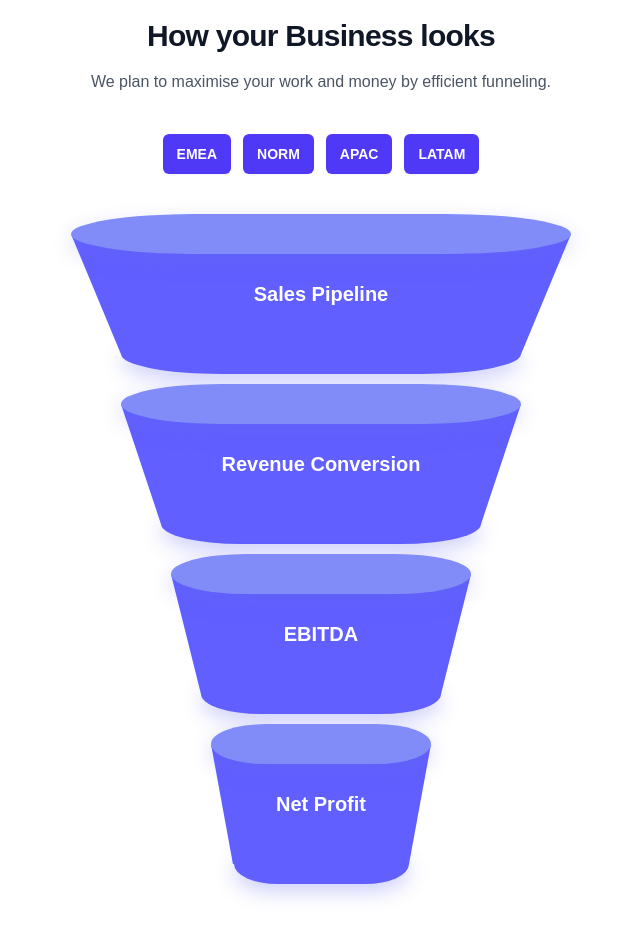
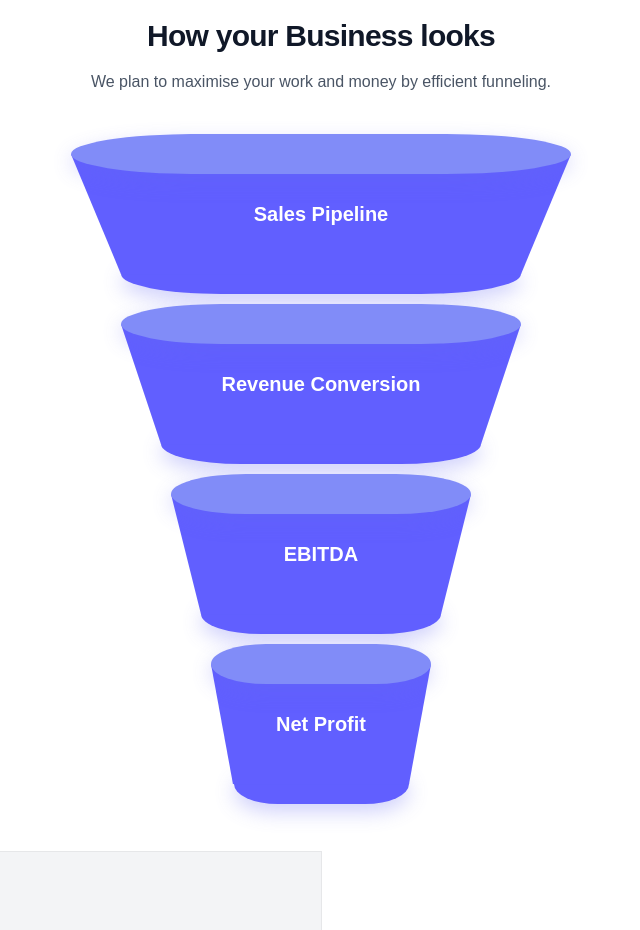
Before and after one commit to BYK-Oxford/byk-website, a Next.js app: page /home in a window 1280 px wide. Shown: the part 2540-3470 px from the top of the page, without its empty margins (319-959 px from the left). Built offline with nearby package versions, Linux system fonts and the light colour scheme.

Commit message:
changed and removed slicer. changed screen image removing numbers

```diff
--- a/src/app/home/components/funnel.tsx
+++ b/src/app/home/components/funnel.tsx
@@ -9,44 +9,6 @@ export default function Funnel() {
   const subHeadingRef = useRef<HTMLParagraphElement | null>(null);
   const paraRef = useRef<HTMLParagraphElement | null>(null);
   const funnelLayers = useRef<(HTMLDivElement | null)[]>([]);
-
-  const [highlightedIndex, setHighlightedIndex] = useState<number | null>(null);
-  const [glowStyle, setGlowStyle] = useState<{
-    left: string;
-    width: string;
-  } | null>(null);
-
-  // const handleHighlightRandomLayer = () => {
-  //   const totalLayers = funnelLayers.current.length;
-  //   const randomIndex = Math.floor(Math.random() * totalLayers);
-
-  //   // Generate random left (0% to 70%) and width (20% to 60%)
-  //   const leftPercent = Math.floor(Math.random() * 70);
-  //   const widthPercent = 20 + Math.floor(Math.random() * 40);
-
-  //   setHighlightedIndex(randomIndex);
-  //   setGlowStyle({
-  //     left: `${leftPercent}%`,
-  //     width: `${widthPercent}%`,
-  //   });
-  // };
-
-  const handleHighlightRandomLayer = () => {
-    const totalLayers = funnelLayers.current.length;
-    const randomIndex = Math.floor(Math.random() * totalLayers);
-
-    // Randomly choose "left" or "right"
-    const isLeft = Math.random() < 0.5;
-
-    // Fixed width (e.g., 40%)
-    const widthPercent = 40;
-
-    setHighlightedIndex(randomIndex);
-    setGlowStyle({
-      left: isLeft ? "0%" : `${100 - widthPercent}%`,
-      width: `${widthPercent}%`,
-    });
-  };
 
   useEffect(() => {
     if (headingRef.current) {
@@ -147,18 +109,6 @@ export default function Funnel() {
         </p>
       </div>
 
-      {/* Buttons */}
-      <div className="mx-auto max-w-xl text-center justify-center mb-10 flex gap-3 flex-wrap">
-        {["EMEA", "NORM", "APAC", "LATAM"].map((label, idx) => (
-          <button
-            key={idx}
-            onClick={handleHighlightRandomLayer}
-            className="w-fit rounded-md bg-indigo-600 px-3.5 py-2.5 text-sm font-semibold text-white shadow-xs hover:bg-indigo-500"
-          >
-            {label}
-          </button>
-        ))}
-      </div>
       {/* Funnel Layers */}
       <div className="flex flex-col items-center gap-[10px] transform scale-65 md:scale-100">
         {funnelData.map((layer, i) => (
@@ -167,9 +117,6 @@ export default function Funnel() {
             ref={(el) => {
               funnelLayers.current[i] = el;
             }}
-            className={`full-funnel ${
-              highlightedIndex === i ? "highlighted-layer" : ""
-            }`}
             style={{
               width: `${layer.width}px`,
               position: "relative",
@@ -178,9 +125,7 @@ export default function Funnel() {
           >
             {/* Top Cap */}
             <div
-              className={`funnel-top ${
-                highlightedIndex === i ? "highlighted-cap" : ""
-              }`}
+              className={"funnel-top "}
               style={{
                 height: "40px",
                 width: `${layer.width}px`,
@@ -196,46 +141,10 @@ export default function Funnel() {
 
             {/* Funnel Body */}
             <div
-              className={`funnel-layer ${
-                highlightedIndex === i ? "highlighted-body" : ""
-              } bg-indigo-500 flex justify-center items-center`}
+              className="funnel-layer bg-indigo-500 flex justify-center items-center"
               style={{ height: "120px", width: `${layer.width}px` }}
             >
               <div className="text-xl font-bold text-white">{layer.title}</div>
-
-              {highlightedIndex === i &&
-                glowStyle &&
-                (() => {
-                  // Parse left and width from glowStyle (e.g., "20%" => 20)
-                  const leftPercent = parseFloat(glowStyle.left);
-                  const widthPercent = parseFloat(glowStyle.width);
-                  const rightPercent = leftPercent + widthPercent;
-
-                  // Define threshold for "near edges" (e.g., 5%)
-                  const edgeThreshold = 0;
-
-                  // If glow is near left or right edge, no trapezoid
-                  const isNearLeftEdge = leftPercent <= edgeThreshold;
-                  const isNearRightEdge = rightPercent >= 100 - edgeThreshold;
-
-                  // Define trapezoid clip-path if not near edges
-                  const clipPathStyle =
-                    !isNearLeftEdge && !isNearRightEdge
-                      ? "polygon(0% 0%, 100% 0%, 90% 100%, 10% 100%)" // trapezoid with slant
-                      : undefined;
-
-                  return (
-                    <div
-                      className="absolute top-0 bottom-0 bg-indigo-300 opacity-30 pointer-events-none z-0"
-                      style={{
-                        left: glowStyle.left,
-                        width: glowStyle.width,
-                        height: "100%",
-                        clipPath: clipPathStyle,
-                      }}
-                    />
-                  );
-                })()}
             </div>
 
             {/* Bottom Cap */}
```
Also changed, not shown: public/screen.png.
